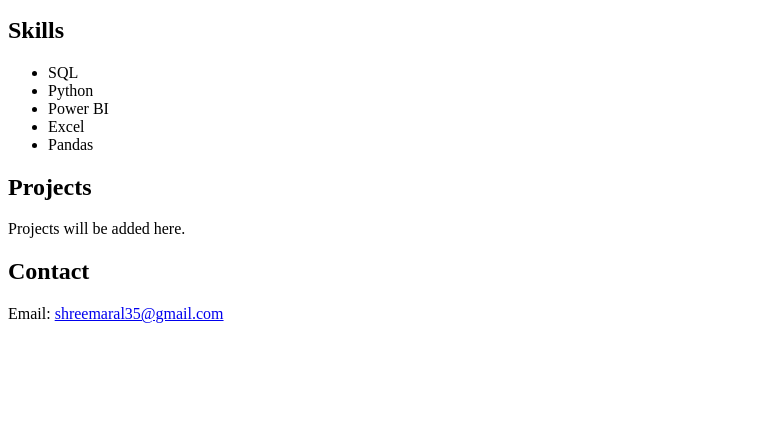
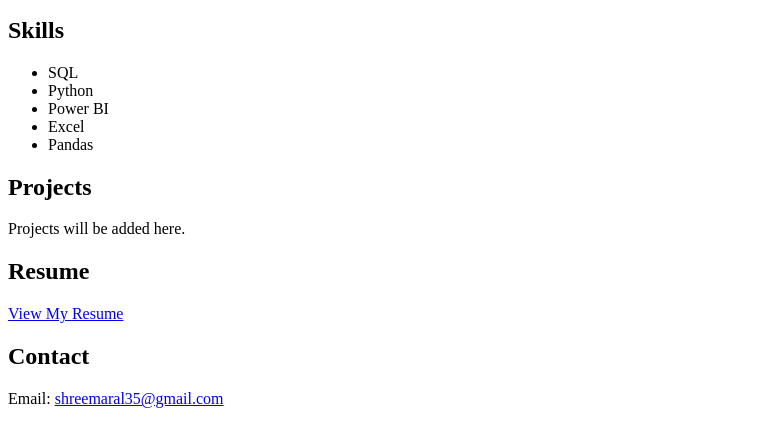
Before and after one commit to Shreedas07/Shreedas-Maral, a plain HTML site: page index.html in a window 1280 px wide. Shown: the part 148-594 px from the top of the page, without its empty margins (0-779 px from the left). Drawn offline with Linux system fonts and the light colour scheme.

Commit message:
Add resume section with link to PDF

```diff
--- a/index.html
+++ b/index.html
@@ -28,6 +28,12 @@ Welcome to my portfolio! I am passionate about Data Analytics and enjoy solving
 
 <p>Projects will be added here.</p>
 
+    <h2>Resume</h2>
+
+<p>
+<a href="Resume.pdf" target="_blank">View My Resume</a>
+</p>
+
 <h2>Contact</h2>
 
 <p>Email:
```
